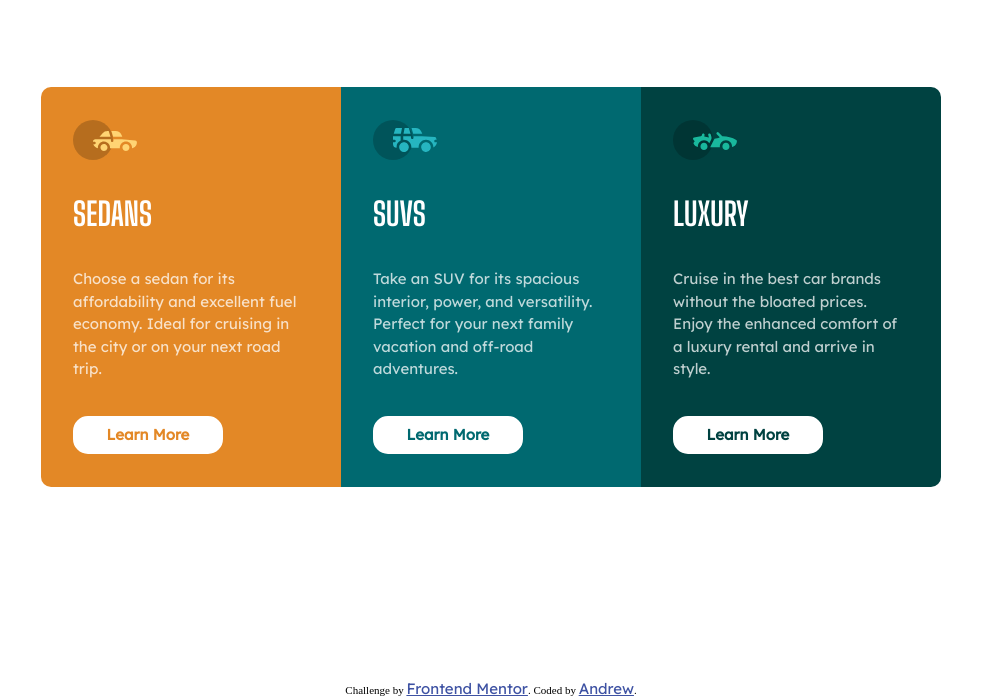
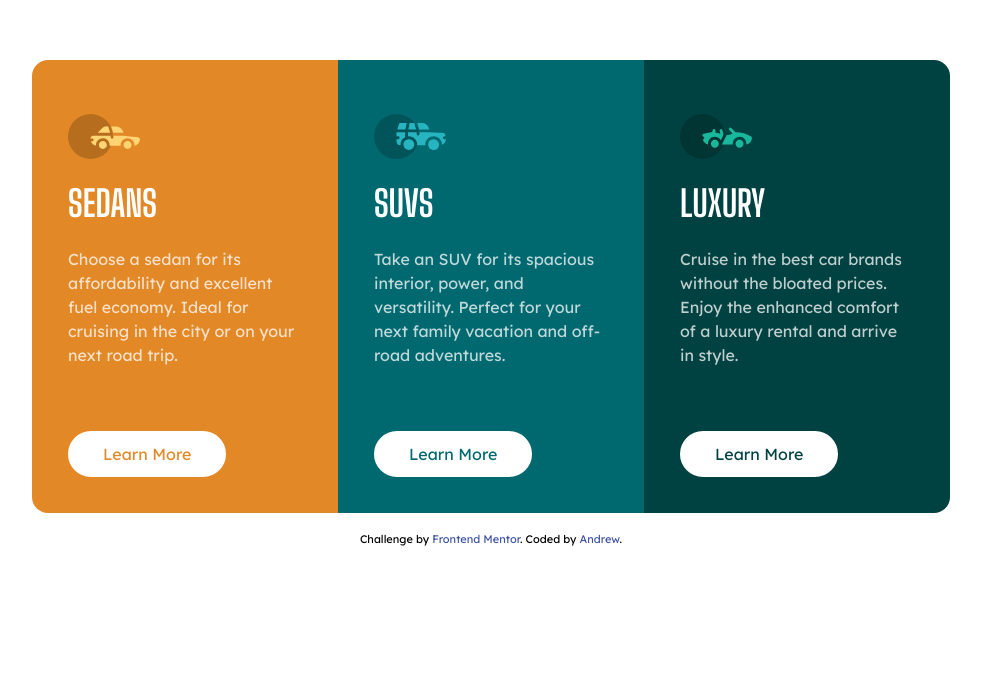
Before and after one commit to whoamihealay/3-column-preview-card, a plain HTML site: page index.html in a window 1280 px wide. Shown: the part 105-803 px from the top of the page, without its empty margins (149-1130 px from the left). Drawn offline with Linux system fonts and the light colour scheme.

Commit message:
Refactored

```diff
--- a/index.html
+++ b/index.html
@@ -4,7 +4,6 @@
     <meta charset="UTF-8" />
     <meta name="viewport" content="width=device-width, initial-scale=1.0" />
     <meta name="description" content="Frontend Mentor challenge" />
-
     <link
       rel="icon"
       type="image/png"
@@ -17,56 +16,45 @@
       href="https://fonts.googleapis.com/css2?family=Big+Shoulders+Display:wght@700&family=Lexend+Deca&display=swap"
       rel="stylesheet"
     />
-
     <title>Frontend Mentor | 3-column preview card component</title>
-
     <link rel="stylesheet" href="./css/style.css" />
-
-    <style>
-      .attribution {
-        font-size: 11px;
-        text-align: center;
-      }
-      .attribution a {
-        color: hsl(228, 45%, 44%);
-      }
-    </style>
   </head>
-  <body role="main">
-    <div class="container" role="content">
-      <div class="column sedans">
-        <img src="./images/icon-sedans.svg" alt="Sedan img" />
+  <body>
+    <main class="container">
+      <article>
+        <img src="./images/icon-sedans.svg" alt="Sedan car img" />
         <h1>SEDANS</h1>
         <p>
           Choose a sedan for its affordability and excellent fuel economy. Ideal
           for cruising in the city or on your next road trip.
         </p>
-        <a href="#">Learn More</a>
-      </div>
-      <div class="column suvs">
-        <img src="./images/icon-suvs.svg" alt="Suv img" />
+        <a href="#"><button class="btn">Learn More</button></a>
+      </article>
+      <article>
+        <img src="./images/icon-suvs.svg" alt="Suv car img" />
         <h1>SUVS</h1>
         <p>
           Take an SUV for its spacious interior, power, and versatility. Perfect
           for your next family vacation and off-road adventures.
         </p>
-        <a href="#">Learn More</a>
-      </div>
-      <div class="column luxury">
+        <a href="#"><button class="btn">Learn More</button></a>
+      </article>
+      <article>
         <img src="./images/icon-luxury.svg" alt="luxury car img" />
         <h1>LUXURY</h1>
         <p>
           Cruise in the best car brands without the bloated prices. Enjoy the
           enhanced comfort of a luxury rental and arrive in style.
         </p>
-        <a href="#">Learn More</a>
-      </div>
-    </div>
+        <a href="#"><button class="btn">Learn More</button></a>
+      </article>
+    </main>
+    <footer class="attribution" role="info">
+      Challenge by
+      <a href="https://www.frontendmentor.io?ref=challenge" target="_blank"
+        >Frontend Mentor</a
+      >. Coded by
+      <a href="https://www.frontendmentor.io/profile/whoamihealay">Andrew</a>.
+    </footer>
   </body>
-  <footer class="attribution" role="info">
-    Challenge by
-    <a href="https://www.frontendmentor.io?ref=challenge" target="_blank"
-      >Frontend Mentor</a
-    >. Coded by <a href="#">Andrew</a>.
-  </footer>
 </html>
--- a/scss/_config.scss
+++ b/scss/_config.scss
@@ -1,31 +1,30 @@
-// Primary colors
-$bright-orange: hsl(31, 77%, 52%);
-$dark-cyan: hsl(184, 100%, 22%);
-$very-dark-cyan: hsl(179, 100%, 13%);
+// Primary
+$clr-bright-orange: hsl(31, 77%, 52%);
+$clr-dark-cyan: hsl(184, 100%, 22%);
+$clr-very-dark-cyan: hsl(179, 100%, 13%);
+// Neutral
+$clr-trans-white: hsla(0, 0%, 100%, 0.75); // <p>
+$clr-light-gray: hsl(0, 0%, 95%); // bg, headings, btn
+$clr-black: hsl(0, 0%, 0%);
+$clr-white: hsl(0, 0%, 100%);
 
-// Neutral
-$trans-white: hsla(0, 0%, 100%, 0.75); // <p>
-$light-gray: hsl(0, 0%, 95%); // bg, headings, btn
+// Typography
+$ff-sans-normal: "Lexend Deca", sans-serif;
+$ff-cursive: "Big Shoulders Display", cursive;
+$fs-900: 3rem;
+$fs-800: 2.25rem;
+$fs-700: 1.75rem;
+$fs-600: 1.5rem;
+$fs-500: 1.225rem;
+$fs-400: 1.125rem;
+$fs-300: 1rem;
+$fs-200: 0.875rem;
+//  utilities
+$border-rad: 1rem;
+$line-height: 1.5;
 
-// Font config
-$f-size: 15px;
-$f-t1: "Lexend Deca", sans-serif;
-$f-t2: "Big Shoulders Display", cursive;
-
-// margin & padding classes
-$spaceamounts: (1, 2, 3, 4, 5, 6, 7, 8, 9);
-
-@each $space in $spaceamounts {
-  .m-#{$space} {
-    margin: #{$space}rem;
-  }
-  .my-#{$space} {
-    margin: #{$space}rem 0;
-  }
-  .p-#{$space} {
-    padding: #{$space}rem;
-  }
-  .py-#{$space} {
-    padding: #{$space}rem 0;
-  }
+@mixin flex-center {
+  display: flex;
+  align-items: center;
+  justify-content: center;
 }
--- a/scss/_general.scss
+++ b/scss/_general.scss
@@ -1,27 +1,119 @@
-body {
-  margin: 0;
-  padding: 0;
+/* ***** */
+/* Reset */
+/* ***** */
+
+*,
+*::before,
+*::after {
   box-sizing: border-box;
 }
 
-img {
-  width: 64px;
-  height: 40px;
+* {
+  margin: 0;
 }
 
-h1 {
-  font-family: $f-t2;
-  font-weight: 700;
+h1,
+h2,
+h3,
+h4,
+h5,
+h6,
+p {
+  font-weight: 400;
+  font-size: 1.125rem;
 }
 
-p {
-  font-size: $f-size;
-  font-family: $f-t1;
-  font-weight: 400;
+ul,
+ol,
+li {
+  list-style: none;
+  margin: 0;
+  padding: 0;
 }
 
 a {
-  font-family: $f-t1;
-  font-weight: 400;
-  font-size: $f-size;
+  text-decoration: none;
 }
+
+body {
+  font-family: $ff-sans-normal;
+  font-size: $fs-400;
+  line-height: $line-height;
+  -webkit-font-smoothing: antialiased;
+  @include flex-center;
+  flex-direction: column;
+}
+
+#__next,
+body {
+  min-height: 100vh;
+}
+#root,
+#__next {
+  isolation: isolate;
+}
+
+img,
+picture,
+video,
+canvas,
+svg {
+  max-width: 100%;
+  display: block;
+}
+
+input,
+button {
+  border: none;
+}
+
+input,
+button,
+textarea,
+select {
+  font: inherit;
+}
+
+@media (prefers-reduced-motion: reduce) {
+  *,
+  *::before,
+  *::after {
+    animation-duration: 0.01ms !important;
+    animation-iteration-count: 1 !important;
+    transition-duration: 0.01ms !important;
+    scroll-behavior: auto !important;
+  }
+}
+
+/* ********* */
+/* UTILITIES */
+/* ********* */
+
+/* General utils */
+
+.container {
+  @include flex-center;
+  padding: 4em 1em;
+  margin-inline: auto;
+  max-width: 80rem;
+}
+
+.sr-only {
+  position: absolute;
+  width: 1px;
+  height: 1px;
+  padding: 0;
+  margin: -1px;
+  overflow: hidden;
+  clip: rect(0, 0, 0, 0);
+  white-space: nowrap;
+  border: 0;
+}
+
+.attribution {
+  font-size: 11px;
+  text-align: center;
+}
+.attribution a {
+  color: hsl(228, 45%, 44%);
+}
--- a/scss/style.scss
+++ b/scss/style.scss
@@ -2,79 +2,72 @@
 @import "general";
 
 .container {
-  display: flex;
   flex-direction: column;
-  align-items: center;
-  justify-content: center;
-
-  .column {
+  article {
+    max-width: 30rem;
     display: flex;
     flex-direction: column;
-    justify-content: space-around;
-    width: 95%;
-    height: 400px;
-    max-width: 300px;
-    min-width: 15rem;
+    margin: auto;
     color: white;
+    padding: 2em;
+
+    &:nth-child(1) {
+      background-color: $clr-bright-orange;
+      border-top-left-radius: $border-rad;
+      border-top-right-radius: $border-rad;
+      .btn {
+        color: $clr-bright-orange;
+        &:hover {
+          background-color: $clr-bright-orange;
+        }
+      }
+    }
+    &:nth-child(2) {
+      background-color: $clr-dark-cyan;
+      .btn {
+        color: $clr-dark-cyan;
+        &:hover {
+          background-color: $clr-dark-cyan;
+        }
+      }
+    }
+    &:nth-child(3) {
+      background-color: $clr-very-dark-cyan;
+      border-bottom-left-radius: $border-rad;
+      border-top-right-radius: $border-rad;
+      .btn {
+        color: $clr-very-dark-cyan;
+        &:hover {
+          background-color: $clr-very-dark-cyan;
+        }
+      }
+    }
 
     img {
-      margin: 2rem 2rem 1rem 2rem;
+      width: 4em;
+      height: 2.5em;
+      margin: 1em 0;
     }
     h1 {
-      margin: 1rem 2rem 1rem 2rem;
+      font-family: $ff-cursive;
+      font-size: $fs-800;
+      font-weight: 700;
     }
     p {
-      margin: 1rem 2rem 1rem 2rem;
-      color: $trans-white;
-      line-height: 1.5;
+      font-size: $fs-300;
+      color: $clr-trans-white;
+      margin: 1em 0;
     }
-    a {
-      text-decoration: none;
-      display: flex;
-      margin: 1rem 2rem 2rem 2rem;
-      width: 9rem;
-      height: 2rem;
-      background-color: white;
-      border-radius: 15px;
-      border-color: white;
-      border-style: solid;
-      font-weight: 700;
-      cursor: pointer;
-      justify-content: center;
-      align-items: center;
-    }
-  }
-  .sedans {
-    background-color: $bright-orange;
-    border-radius: 10px 10px 0 0;
-    a {
-      color: $bright-orange;
-
+    .btn {
+      border-radius: 2rem;
+      background-color: $clr-white;
+      border: 0.2em solid $clr-white;
+      padding: 0.5em 2em;
+      font-size: $fs-300;
+      text-align: center;
       &:hover {
-        background-color: $bright-orange;
-        color: white;
-      }
-    }
-  }
-  .suvs {
-    background-color: $dark-cyan;
-    a {
-      color: $dark-cyan;
-      &:hover {
-        background-color: $dark-cyan;
-        color: white;
-      }
-    }
-  }
-  .luxury {
-    background-color: $very-dark-cyan;
-    border-radius: 0 0 10px 10px;
-    a {
-      color: $very-dark-cyan;
-
-      &:hover {
-        background-color: $very-dark-cyan;
-        color: white;
+        cursor: pointer;
+        color: $clr-white;
       }
     }
   }
@@ -83,17 +76,20 @@
 @media (min-width: 900px) {
   .container {
     flex-direction: row;
-    margin: 12rem;
-
-    .column {
-      min-width: 300px;
-    }
-
-    .sedans {
-      border-radius: 10px 0 0 10px;
-    }
-    .luxury {
-      border-radius: 0 10px 10px 0;
+    padding: 1em;
+    article {
+      max-width: 17em;
+      &:nth-child(1) {
+        border-bottom-left-radius: $border-rad;
+        border-top-right-radius: 0;
+      }
+      &:nth-child(3) {
+        border-bottom-left-radius: 0;
+        border-bottom-right-radius: $border-rad;
+      }
+      .btn {
+        margin-top: 3em;
+      }
     }
   }
 }
```
Also changed, not shown: css/style.css.
